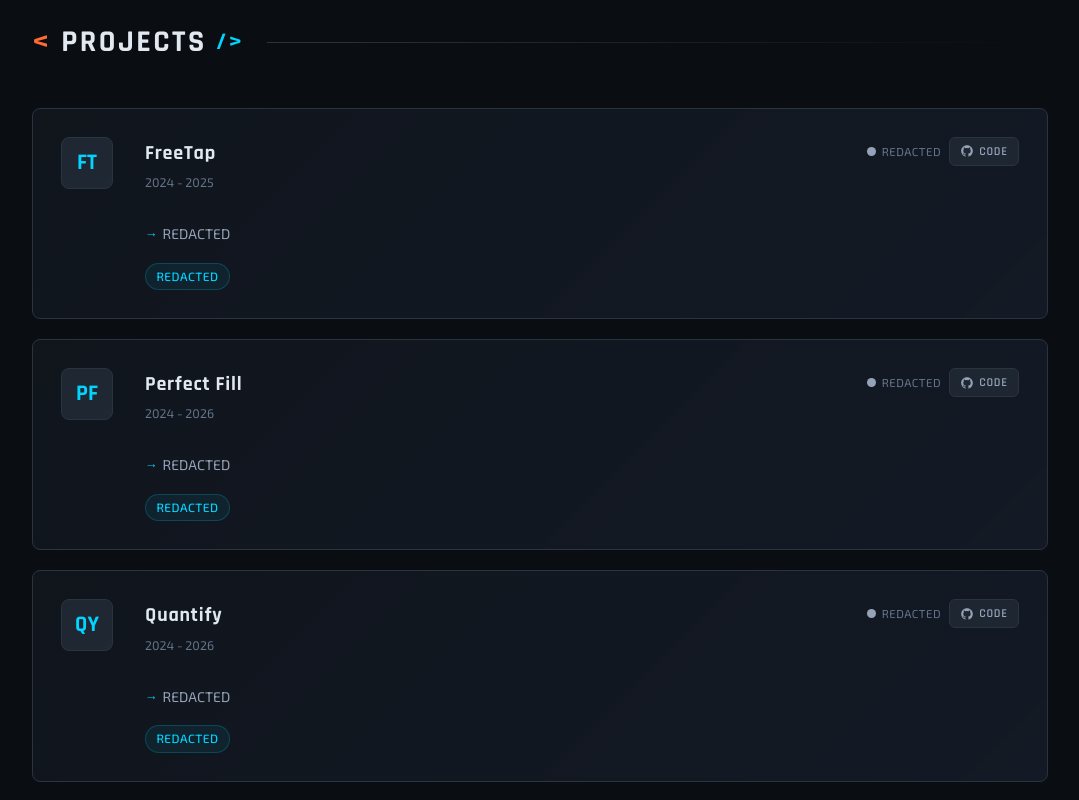
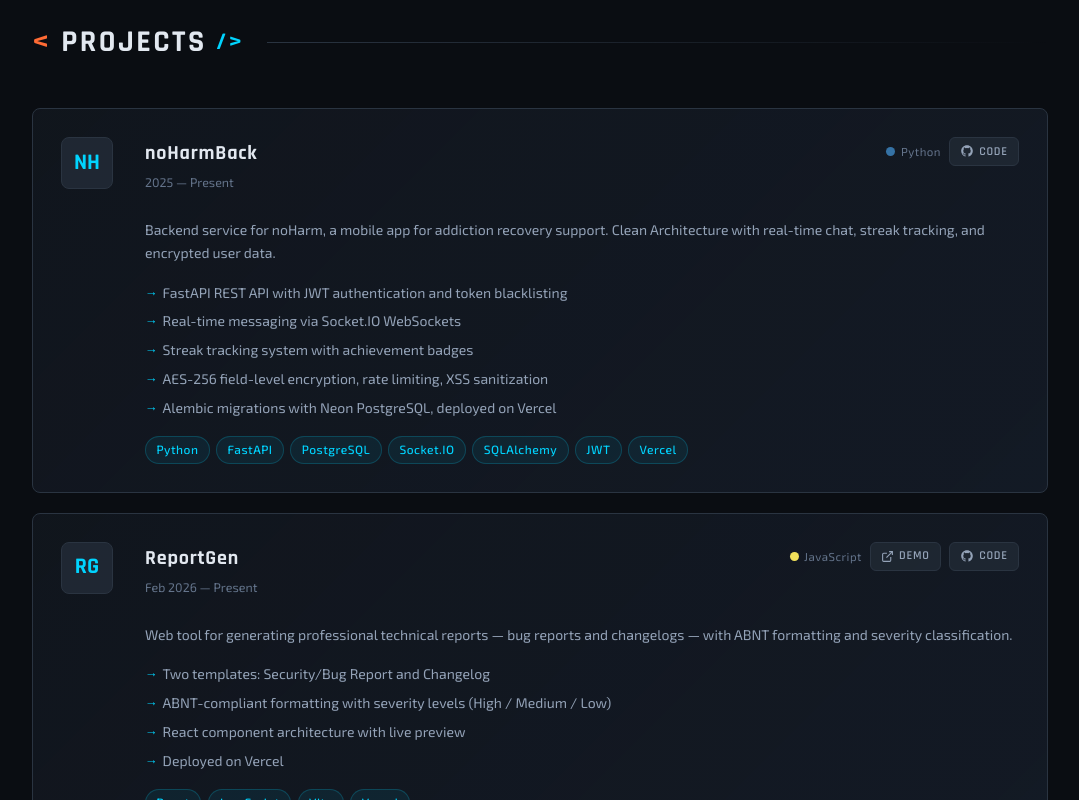
Before and after one commit to LeoGotardo/portfolio, a React (Vite) app: page / in a window 1280 px wide. Shown: the part 3200-4000 px from the top of the page, without its empty margins (100-1179 px from the left). Built offline with nearby package versions, Linux system fonts and the light colour scheme.

Commit message:
small fixes

```diff
--- a/src/i18n/translations.js
+++ b/src/i18n/translations.js
@@ -67,33 +67,6 @@ export const translations = {
     projects: {
       title: 'Projects',
       items: [
-        {
-          icon: 'FT',
-          name: 'FreeTap',
-          period: '2024 - 2025',
-          desc: '',
-          bullets: ['REDACTED'],
-          tags: ["REDACTED"],
-          lang: 'REDACTED',
-        },
-        {
-          icon: 'PF',
-          name: 'Perfect Fill',
-          period: '2024 - 2026',
-          desc: '',
-          bullets: ['REDACTED'],
-          tags: ["REDACTED"],
-          lang: 'REDACTED',
-        },
-        {
-          icon: 'QY',
-          name: 'Quantify',
-          period: '2024 - 2026',
-          desc: '',
-          bullets: ['REDACTED'],
-          tags: ["REDACTED"],
-          lang: 'REDACTED',
-        },
         {
           icon: 'NH',
           name: 'noHarmBack',
@@ -299,33 +272,6 @@ export const translations = {
       title: 'Projetos',
       items: [
         {
-          icon: 'FT',
-          name: 'FreeTap',
-          period: '2024 - 2025',
-          desc: '',
-          bullets: ['CONFIDENCIAL'],
-          tags: ["CONFIDENCIAL"],
-          lang: 'CONFIDENCIAL',
-        },
-        {
-          icon: 'PF',
-          name: 'Perfect Fill',
-          period: '2024 - 2026',
-          desc: '',
-          bullets: ['CONFIDENCIAL'],
-          tags: ["CONFIDENCIAL"],
-          lang: 'CONFIDENCIAL',
-        },
-        {
-          icon: 'QY',
-          name: 'Quantify',
-          period: '2024 - 2026',
-          desc: '',
-          bullets: ['CONFIDENCIAL'],
-          tags: ["CONFIDENCIAL"],
-          lang: 'CONFIDENCIAL',
-        },
-        {
           icon: 'NH',
           name: 'noHarmBack',
           period: '2025 — Presente',
```
